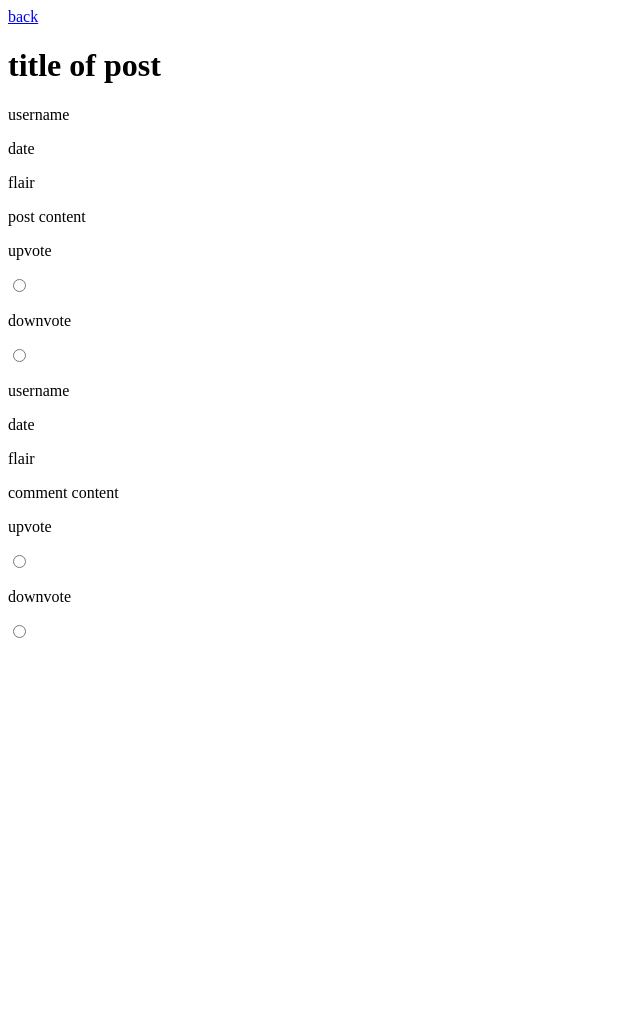
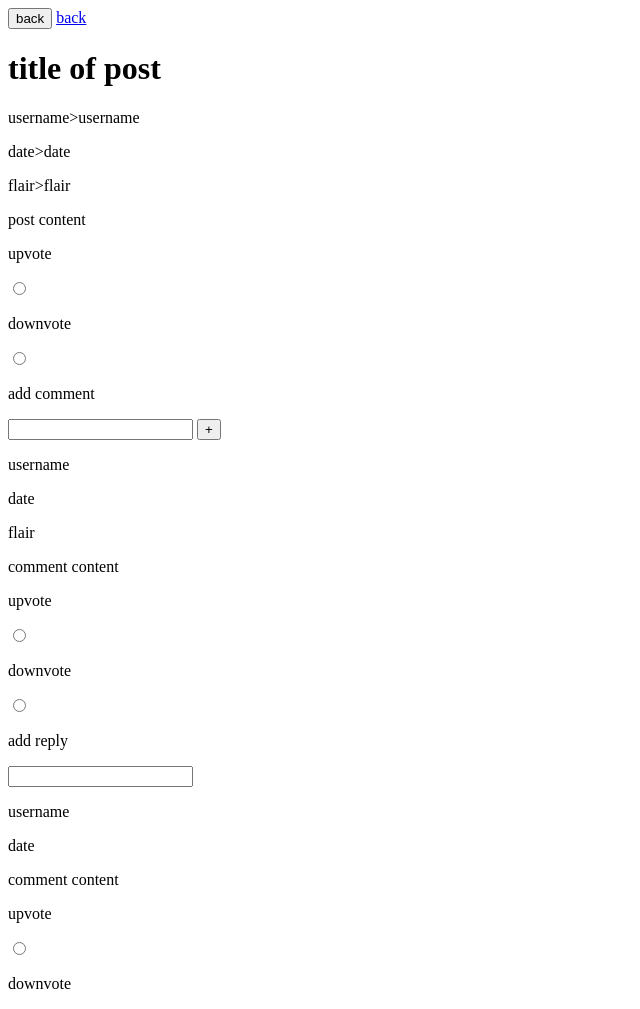
Before and after one commit to linlim404/tritonhacks2021, a plain HTML site: page comments.html in a window 1280 px wide. Shown: the whole page, without its empty margins (0-640 px from the left). Before the commit the page ends 800 px from the top, so only its background shows below. Drawn offline with Linux system fonts and the light colour scheme.

Commit message:
lindsay ids

```diff
--- a/comments.html
+++ b/comments.html
@@ -4,29 +4,48 @@
         <title>title of post</title>
     </head>
     <body>
+        <script src="script.js"></script>
+        <button id="backbtn">back</button>
         <a href="index.html">back</a>
-        <div id="post">
-            <h1>title of post</h1>
-            <p id = "usernamecom1">username</p>
-            <p id = "datecom1">date</p>
-            <p id = "flaircom1">flair</p>
-            <p id = "pccom1">
+        <div class="post">
+            <h1 class="posttitle0" class="posttitle">title of post</h1>
+            <p class="user0" class="username">username>username</p>
+            <p class="date0" class="postdate">date>date</p>
+            <p class="flair0" class="flairs">flair>flair</p>
+            <p class="content0" class="content">
                 post content
             </p>
-            <p id = "upvotecom1">upvote</p>
-            <input type="radio" name="postvotes">
-            <p id = "downvotecom1">downvote</p>
-            <input type="radio" name="postvotes">
+            <p class="numupvotes" class="votestxt">upvote</p>
+            <input type="radio" name="postvotes" class="upvotes">
+            <p class="numdownvotes" class="votestxt">downvote</p>
+            <input type="radio" name="postvotes" class=downvotes>
         </div>
-        <div class="comment">
-            <p id = "usernamecom2">username</p>
-            <p id = "datecom2">date</p>
-            <p  id = "flaircom2">flair</p>
-            <p id = "cccom2">comment content</p>
-            <p id = "upvotecom2">upvote</p>
+        <div id="addcomments">
+            <p id="addcommenttxt">add comment</p>
+            <input type="text" id="commentinput">
+            <button id="addcommentbtn">+</button>
+        </div>
+        <div class="comment0" class="comments">
+            <p class="comuser0" class="comusername">username</p>
+            <p class="comdate0" class="compostdate">date</p>
+            <p class="comflair0" class="comflairs">flair</p>
+            <p class="comcontent0" class="comcontent">comment content</p>
+            <p class="comnumupvotes0" class="comvotestxt">upvote</p>
+            <input type="radio" name="commentvotes" class="upvotes">
+            <p class="numdownvotes" class="votestxt">downvote</p>
             <input type="radio" name="commentvotes">
-            <p id = "downvotecom2">downvote</p>
-            <input type="radio" name="commentvotes">
+            <div class="addreply">
+                <p>add reply</p>
+                <input type="text">
+            </div>
+            <div class="reply0" class="replies">
+                <p class="repuser0" class="repusername">username</p>
+                <p class="repdate0" class="reppostdate">date</p>
+                <p class="repcontent0" class="repcontent">comment content</p>
+                <p class="repnumupvotes0" class="repvotestxt">upvote</p>
+                <input type="radio" name="repentvotes" class="upvotes">
+                <p class="numdownvotes" class="votestxt">downvote</p>
+            </div>
         </div>
     </body>
 </html>
--- a/script.js
+++ b/script.js
@@ -1,2 +1 @@
-console.log("doggo");
-console.log("ugly cat");
+const btn = document.getElementById()
```
Also changed, not shown: index.html (+14 -12 lines), newpost.html (+7 -6 lines).
